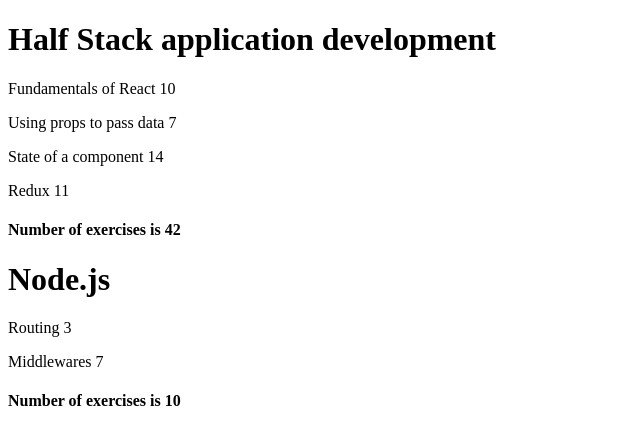
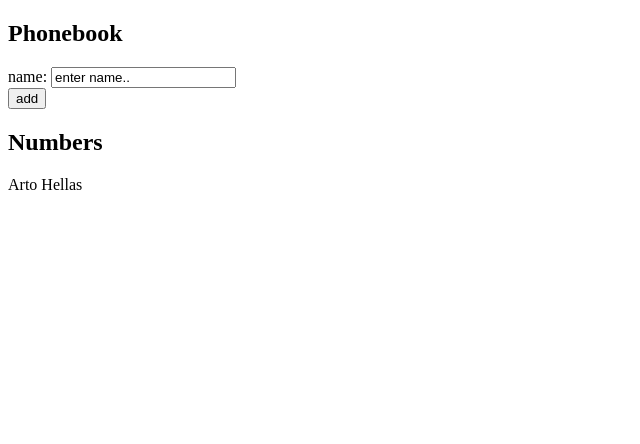
Before and after one commit to petterug/FullstackHelsinki2022, a React (Create React App) app: page / in a window 1280 px wide. Shown: the top 444 px of the page, without its empty margins (0-640 px from the left). Built offline with nearby package versions, Linux system fonts and the light colour scheme.

Commit message:
Finished exercise 2.6

```diff
--- a/src/App.js
+++ b/src/App.js
@@ -1,58 +1,51 @@
-import Course from './components/Course'
+import { useState } from 'react'
 
-
+const People = ({ names }) => {
+  console.log(names);
+  return (
+    <div>
+      {names.map(name => <div key={name.name} > {name.name} </div>)}
+    </div>
+  )
+}
 
 const App = () => {
-    const courses = [
-    {
-      name: 'Half Stack application development',
-      id: 1,
-      parts: [
-        {
-          name: 'Fundamentals of React',
-          exercises: 10,
-          id: 1
-        },
-        {
-          name: 'Using props to pass data',
-          exercises: 7,
-          id: 2
-        },
-        {
-          name: 'State of a component',
-          exercises: 14,
-          id: 3
-        },
-        {
-          name: 'Redux',
-          exercises: 11,
-          id: 4
-        }
-      ]
-    },
-    {
-      name: 'Node.js',
-      id: 2,
-      parts: [
-        {
-          name: 'Routing',
-          exercises: 3,
-          id: 1
-        },
-        {
-          name: 'Middlewares',
-          exercises: 7,
-          id: 2
-        }
-      ]
+  const [persons, setPersons] = useState([
+    { name: 'Arto Hellas' }
+  ])
+  const [newName, setNewName] = useState('enter name..')
+
+  const addName = (event) => {
+    event.preventDefault()
+    console.log('button clicked', event.target)
+
+    const newPerson = {
+      name: newName
     }
-  ]
+
+    setPersons(persons.concat(newPerson))
+    setNewName('')
+  }
+
+  const handleNameChange = (event) => {
+
+    setNewName(event.target.value)
+
+  }
 
   return (
     <div>
-      {courses.map(course =>
-        <Course key={course.id} course={course} />
-      )}
+      <h2>Phonebook</h2>
+      <form onSubmit={addName}>
+        <div>
+          name: <input value={newName} onChange={handleNameChange} />
+        </div>
+        <div>
+          <button type="submit">add</button>
+        </div>
+      </form>
+      <h2>Numbers</h2>
+      <People names={persons} />
     </div>
   )
 }
--- a/src/components/Course.js
+++ /dev/null
@@ -1,42 +0,0 @@
-const Header = ({name}) => {
-    return (
-      <h1>{name}</h1>
-    )
-  }
-  const Parts = (props) => {
-    return (
-      <p>{props.part.name} {props.part.exercises}</p>
-    )
-  }
-  const Content = (props) => {
-    return (
-      <div>
-        {props.course.parts.map(part =>
-          <Parts key={part.name} part={part} />
-        )}
-      </div>
-    )
-  }
-
-  const Footer = (props) => {
-
-    let initValue = 0
-    const sum = props.courses.parts.reduce(( s, p ) => {return s + p.exercises }, initValue)
-
-    return (
-      <h4>Number of exercises is {sum}</h4>
-    )}
-
-const Course = ({ course }) => {
-    return (
-      <div>
-
-          <Header name={course.name} />
-          <Content course={course} />
-          <Footer courses={course} />
-
-      </div>
-    )
-  }
-
-export default Course
```
